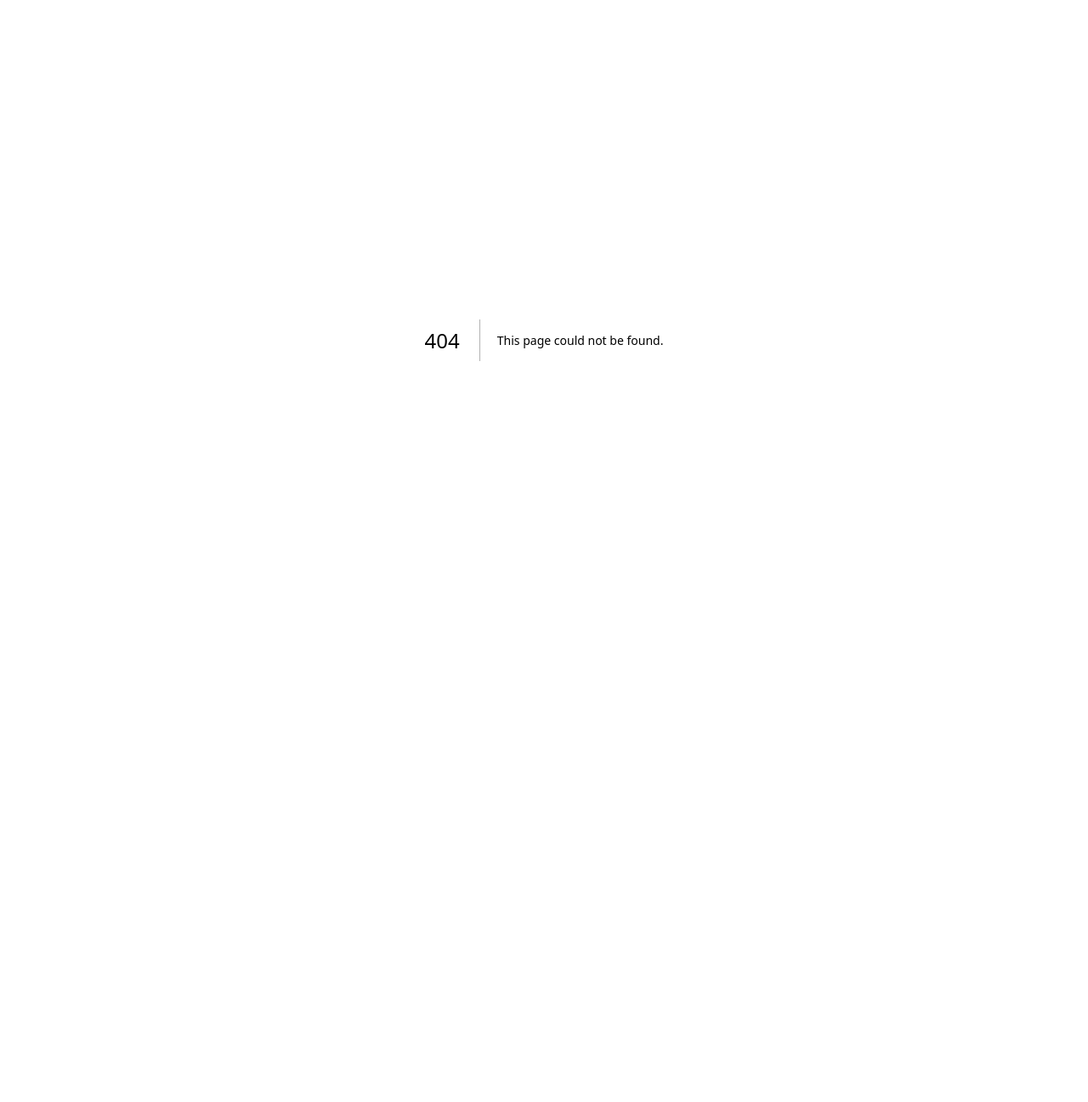
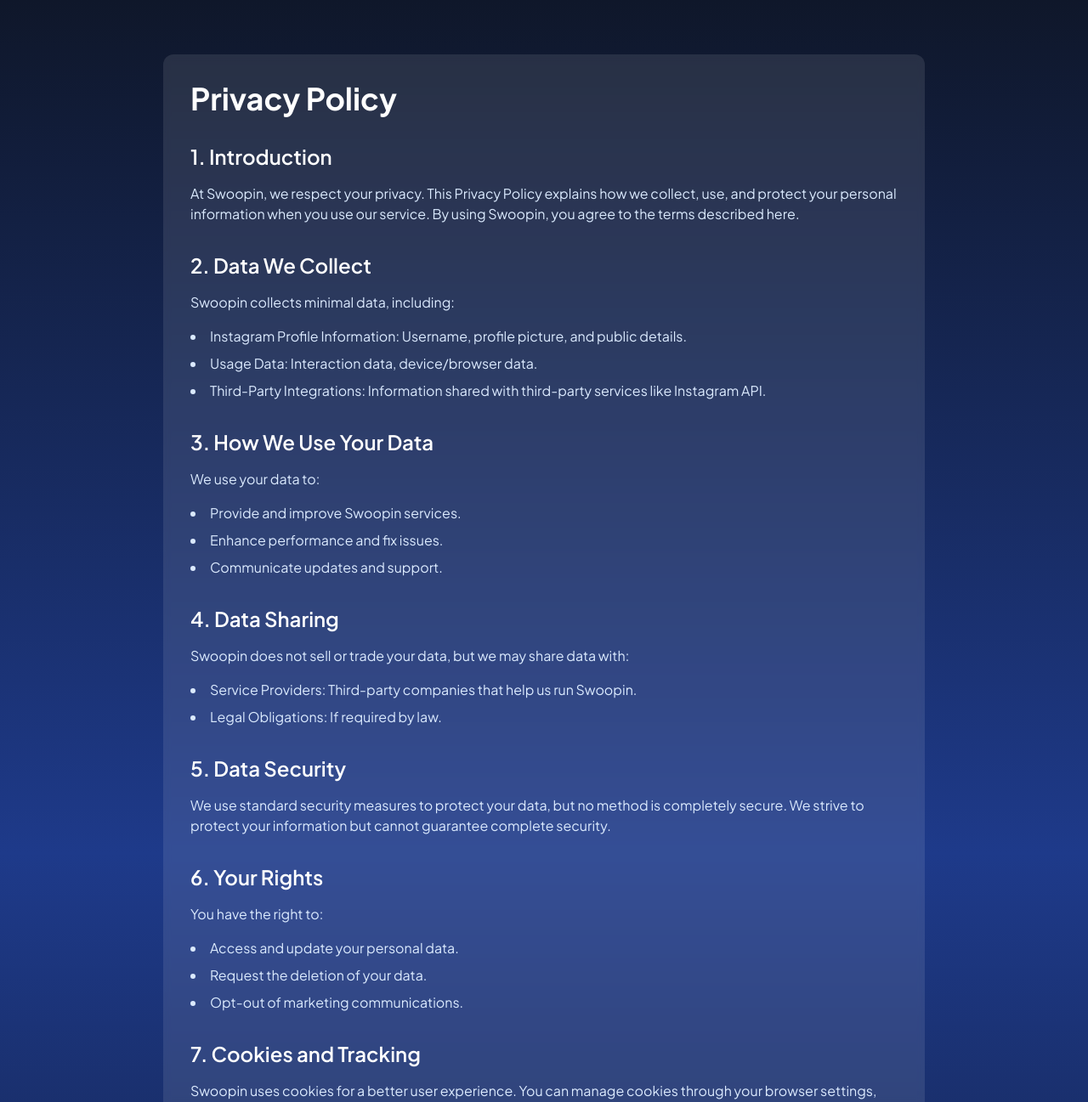
Before and after one commit to atharva20-coder/swoopin, a Next.js app: page /privacy in a window 1280 px wide. Before the commit this address had no page. Shown: the top 1297 px of the page at 85% size. Before the commit the page ends 800 px from the top, so only its background shows below. Built offline with nearby package versions, Linux system fonts and the light colour scheme.

Commit message:
adding privacy policy page

```diff
--- a/src/app/(landingpage)/_component/home-client.tsx
+++ b/src/app/(landingpage)/_component/home-client.tsx
@@ -447,7 +447,7 @@
               <h3 className="font-semibold mb-4">Legal</h3>
               <ul className="space-y-2">
                 <li>
-                  <Link href="#" className="hover:text-blue-400">
+                  <Link href="/privacy" className="hover:text-blue-400">
                     Privacy Policy
                   </Link>
                 </li>
--- /dev/null
+++ b/src/app/(landingpage)/privacy/page.tsx
@@ -0,0 +1,114 @@
+import React from "react";
+import { Button } from "@/components/ui/button";
+import { Input } from "@/components/ui/input";
+import { Textarea } from "@/components/ui/textarea";
+
+export default function PrivacyPolicy() {
+  return (
+    <main className="bg-gradient-to-b from-slate-900 via-blue-900 to-slate-900 min-h-screen">
+      <div className="container mx-auto px-4 py-16">
+        <div className="max-w-4xl mx-auto bg-white/10 backdrop-blur-sm rounded-xl p-8 text-white">
+          <h1 className="text-4xl font-bold mb-8">Privacy Policy</h1>
+
+          <section className="mb-8">
+            <h2 className="text-2xl font-semibold mb-4">1. Introduction</h2>
+            <p className="text-blue-100">
+              At Swoopin, we respect your privacy. This Privacy Policy explains how we collect, use, and protect your personal information when you use our service. By using Swoopin, you agree to the terms described here.
+            </p>
+          </section>
+
+          <section className="mb-8">
+            <h2 className="text-2xl font-semibold mb-4">2. Data We Collect</h2>
+            <p className="text-blue-100 mb-4">Swoopin collects minimal data, including:</p>
+            <ul className="list-disc list-inside text-blue-100 space-y-2">
+              <li>Instagram Profile Information: Username, profile picture, and public details.</li>
+              <li>Usage Data: Interaction data, device/browser data.</li>
+              <li>Third-Party Integrations: Information shared with third-party services like Instagram API.</li>
+            </ul>
+          </section>
+
+          <section className="mb-8">
+            <h2 className="text-2xl font-semibold mb-4">3. How We Use Your Data</h2>
+            <p className="text-blue-100 mb-4">We use your data to:</p>
+            <ul className="list-disc list-inside text-blue-100 space-y-2">
+              <li>Provide and improve Swoopin services.</li>
+              <li>Enhance performance and fix issues.</li>
+              <li>Communicate updates and support.</li>
+            </ul>
+          </section>
+
+          <section className="mb-8">
+            <h2 className="text-2xl font-semibold mb-4">4. Data Sharing</h2>
+            <p className="text-blue-100 mb-4">Swoopin does not sell or trade your data, but we may share data with:</p>
+            <ul className="list-disc list-inside text-blue-100 space-y-2">
+              <li>Service Providers: Third-party companies that help us run Swoopin.</li>
+              <li>Legal Obligations: If required by law.</li>
+            </ul>
+          </section>
+
+          <section className="mb-8">
+            <h2 className="text-2xl font-semibold mb-4">5. Data Security</h2>
+            <p className="text-blue-100">
+              We use standard security measures to protect your data, but no method is completely secure. We strive to protect your information but cannot guarantee complete security.
+            </p>
+          </section>
+
+          <section className="mb-8">
+            <h2 className="text-2xl font-semibold mb-4">6. Your Rights</h2>
+            <p className="text-blue-100 mb-4">You have the right to:</p>
+            <ul className="list-disc list-inside text-blue-100 space-y-2">
+              <li>Access and update your personal data.</li>
+              <li>Request the deletion of your data.</li>
+              <li>Opt-out of marketing communications.</li>
+            </ul>
+          </section>
+
+          <section className="mb-8">
+            <h2 className="text-2xl font-semibold mb-4">7. Cookies and Tracking</h2>
+            <p className="text-blue-100">
+              Swoopin uses cookies for a better user experience. You can manage cookies through your browser settings, but disabling them may affect functionality.
+            </p>
+          </section>
+
+          <section className="mb-12">
+            <h2 className="text-2xl font-semibold mb-4">8. Contact Us</h2>
+            <p className="text-blue-100 mb-4">If you have questions or concerns about this Privacy Policy, contact us at:</p>
+            <div className="text-blue-100">
+              <p>Email: atharvajoshi2520@gmail.com</p>
+              <p>Developer Website: devatharvajoshi.vercel.app</p>
+            </div>
+          </section>
+
+          <section className="bg-white/5 rounded-xl p-8">
+            <h2 className="text-2xl font-semibold mb-6">We&apos;d Love to Hear Your Feedback!</h2>
+            <form className="space-y-4">
+              <div>
+                <Input
+                  type="text"
+                  placeholder="Your Name"
+                  className="bg-white/10 border-white/20 text-white placeholder:text-white/50"
+                />
+              </div>
+              <div>
+                <Input
+                  type="email"
+                  placeholder="Your Email"
+                  className="bg-white/10 border-white/20 text-white placeholder:text-white/50"
+                />
+              </div>
+              <div>
+                <Textarea
+                  placeholder="Your Feedback"
+                  className="bg-white/10 border-white/20 text-white placeholder:text-white/50 min-h-[100px]"
+                />
+              </div>
+              <Button className="w-full bg-blue-600 hover:bg-blue-700 text-white">
+                Submit
+              </Button>
+            </form>
+          </section>
+        </div>
+      </div>
+    </main>
+  );
+}
```
